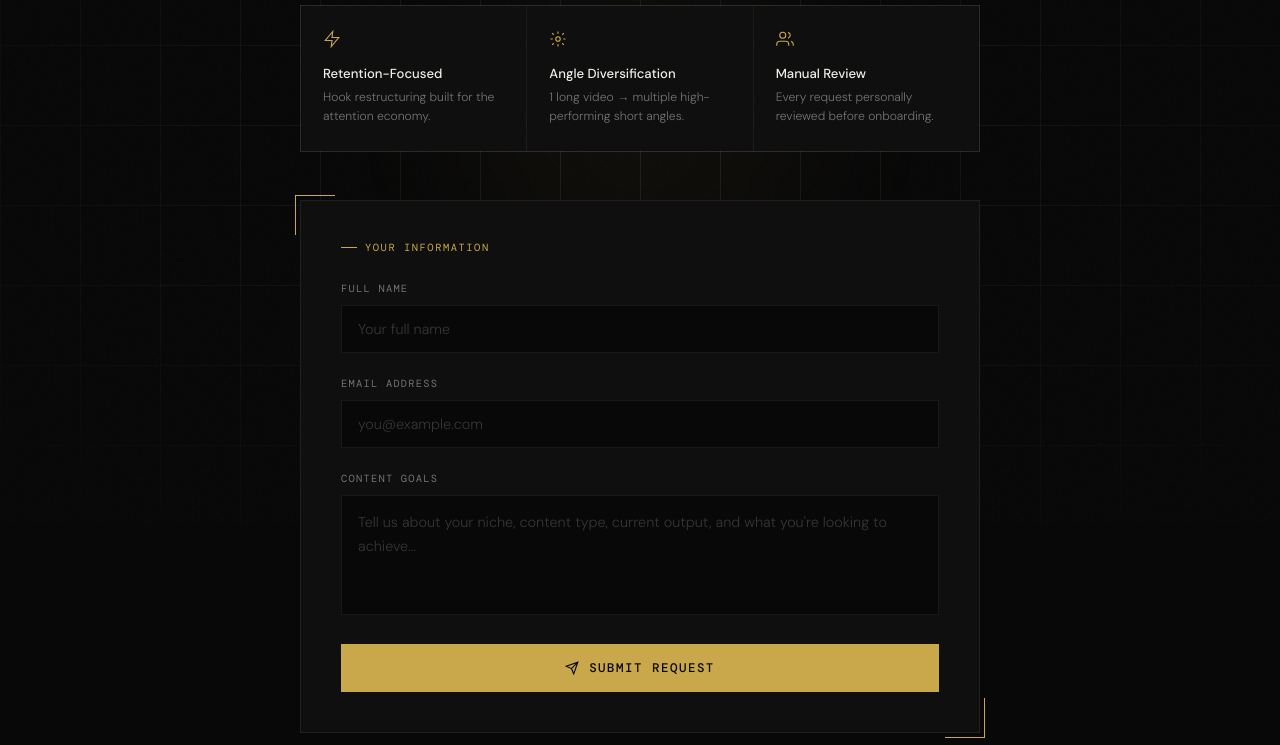
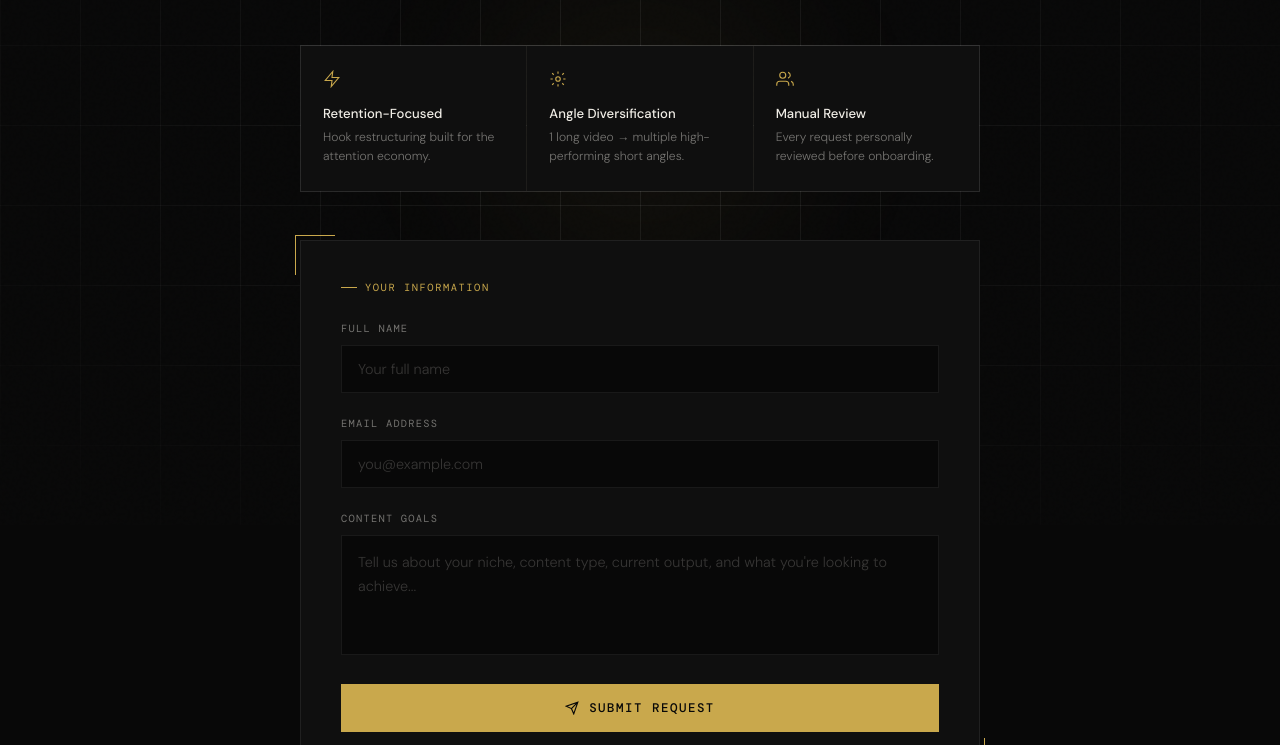
Before and after one commit to shikadoexe/shikadoclips.in, a website: page interest.html in a window 1280 px wide. Shown: the part 275-1020 px from the top of the page. Drawn offline with nearby package versions, Linux system fonts and the light colour scheme; a web font is replaced by a local one.

Commit message:
Update interest.html

```diff
--- a/interest.html
+++ b/interest.html
@@ -34,7 +34,7 @@
     flex-direction: column;
     align-items: center;
     justify-content: center;
-    padding: 60px 24px;
+    padding: 100px 24px 60px;
     position: relative;
     overflow-x: hidden;
     cursor: none;
```
